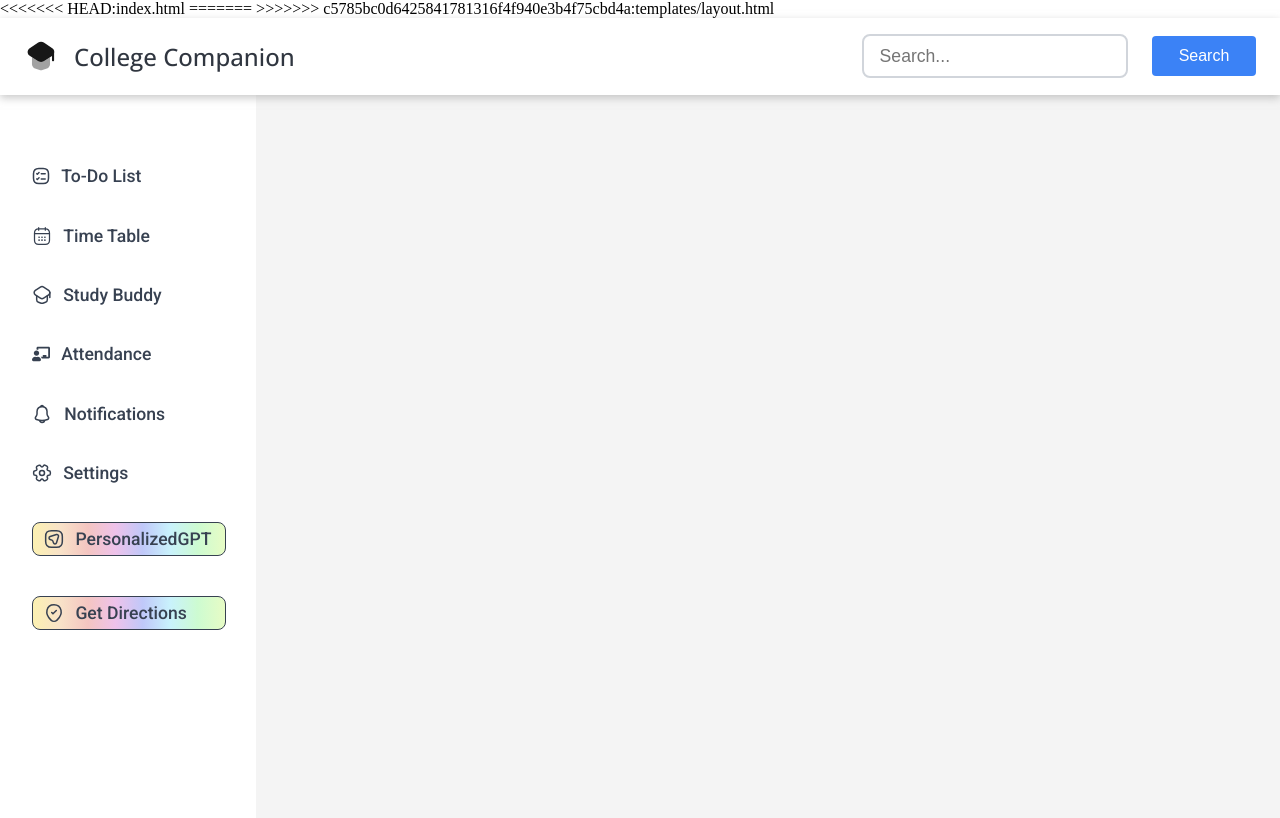
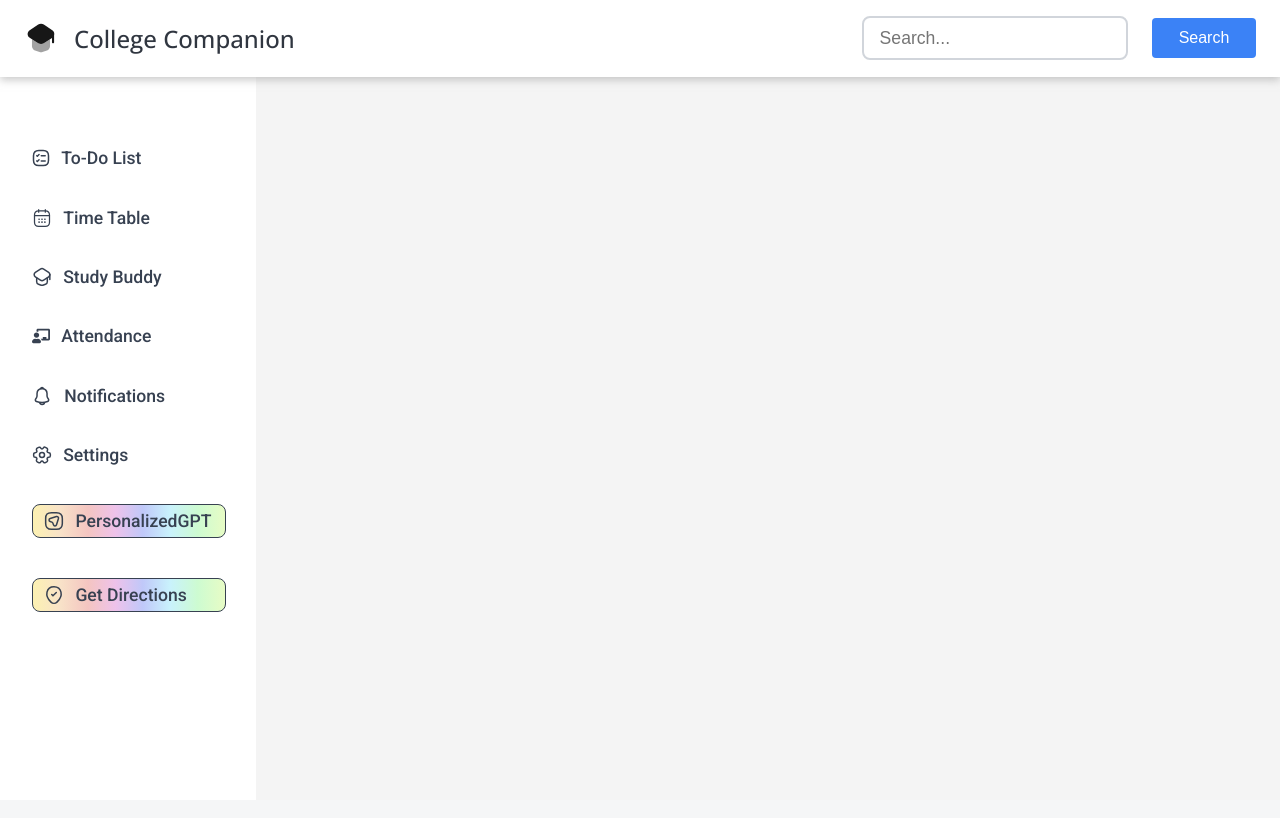
Before and after one commit to shravanibayani/College-Companion, a Python web app: template templates/layout.html in a window 1280 px wide. After the commit the page ends 612 px from the top, so only its background shows below. Run offline with Jinja, Linux system fonts and the light colour scheme; the template is opened without the code that fills it, so the values that code supplies are empty.

Commit message:
fix merge conflict

```diff
--- a/templates/layout.html
+++ b/templates/layout.html
@@ -19,12 +19,7 @@
     <link rel="stylesheet" href="https://cdnjs.cloudflare.com/ajax/libs/font-awesome/6.5.1/css/all.min.css"
         integrity="sha512-DTOQO9RWCH3ppGqcWaEA1BIZOC6xxalwEsw9c2QQeAIftl+Vegovlnee1c9QX4TctnWMn13TZye+giMm8e2LwA=="
         crossorigin="anonymous" referrerpolicy="no-referrer" />
-<<<<<<< HEAD:index.html
-        <!-- css file -->
-    <link rel="stylesheet" href="style.css">
-=======
     <link rel="stylesheet" href="static/styles.css">
->>>>>>> c5785bc0d6425841781316f4f940e3b4f75cbd4a:templates/layout.html
 </head>
 
 <body>
```
